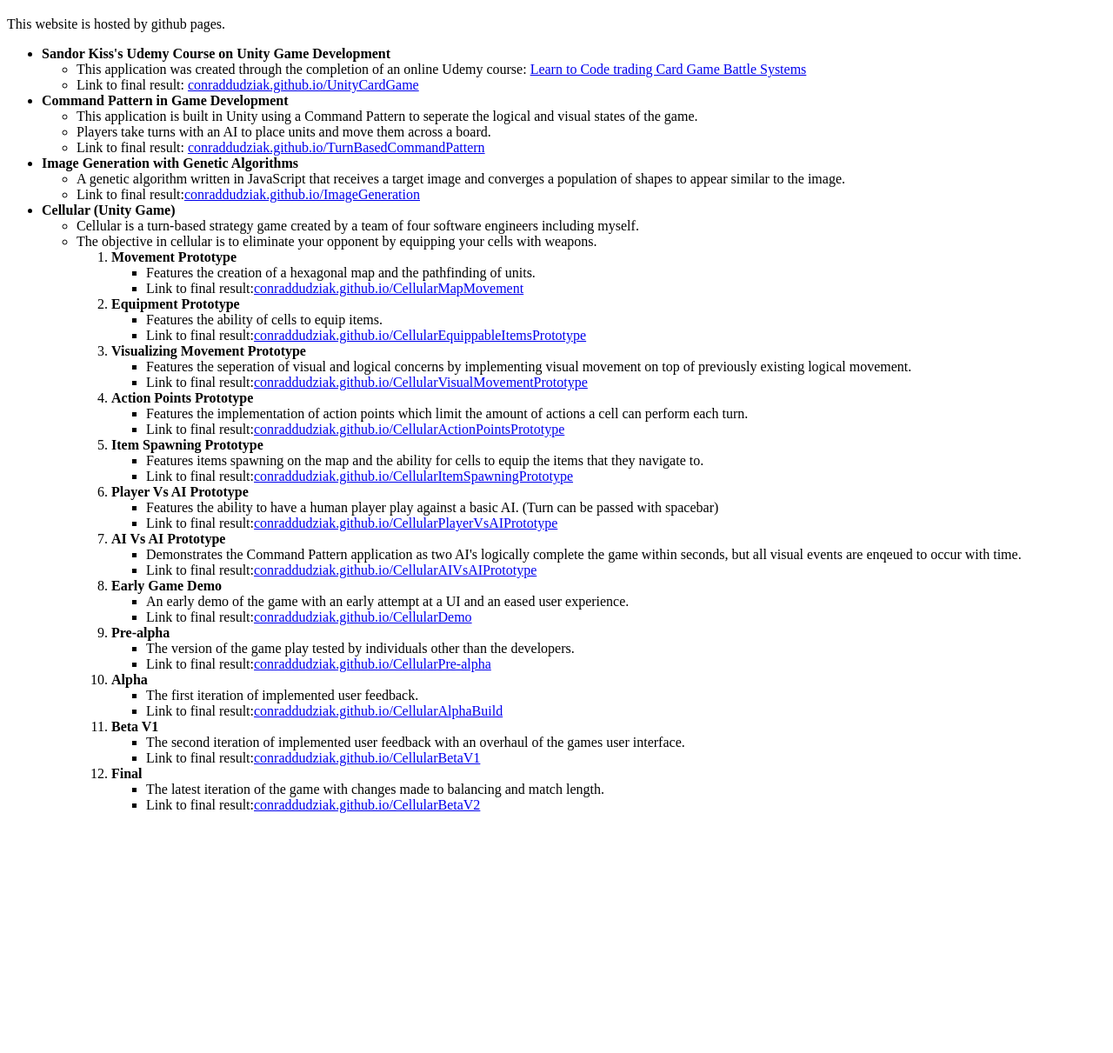
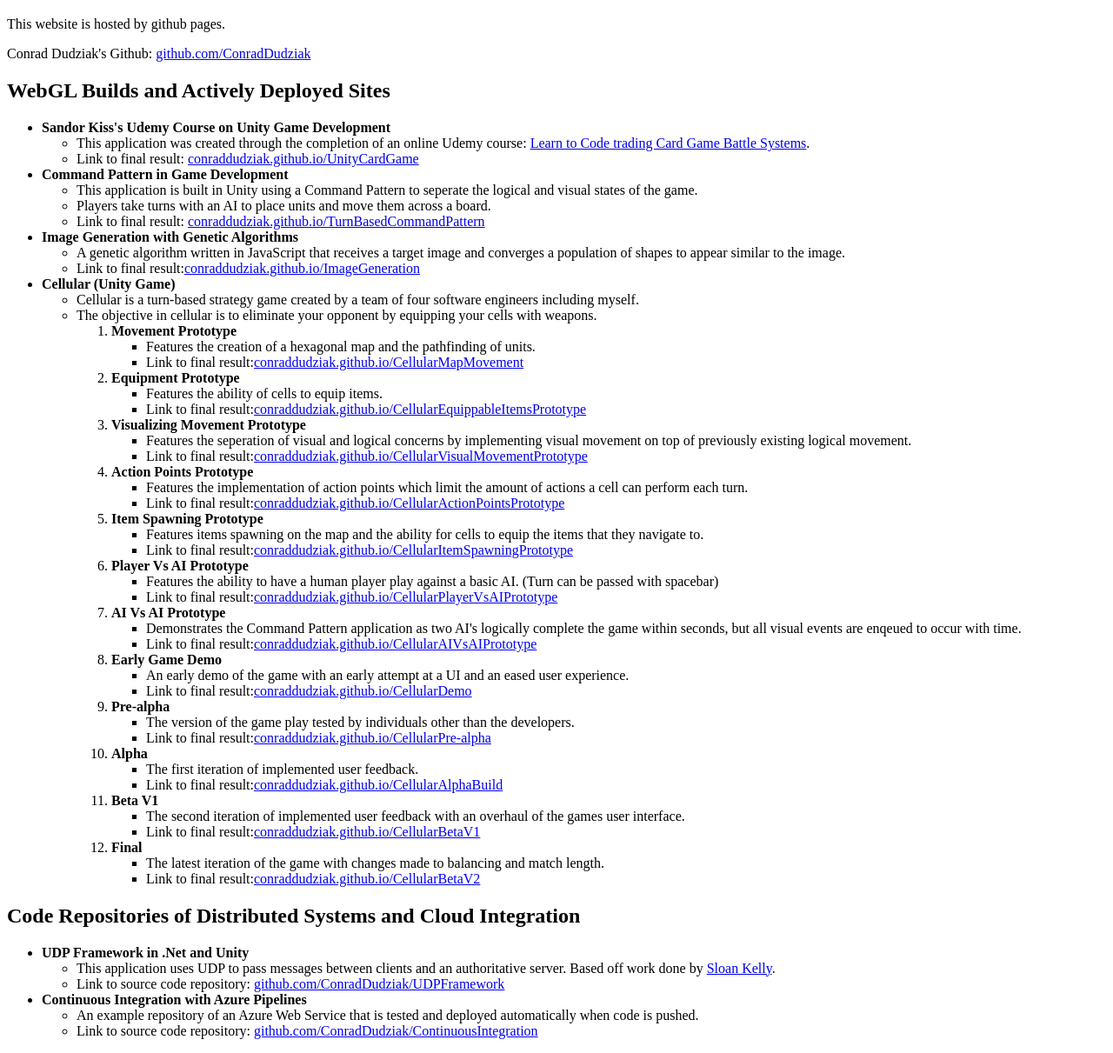
Before and after one commit to ConradDudziak/conraddu.github.io, a plain HTML site: page index.html in a window 1280 px wide. Shown: the part 61-1272 px from the top of the page at 87% size. Before the commit the page ends 1012 px from the top, so only its background shows below. Drawn offline with Linux system fonts and the light colour scheme.

Commit message:
Update index.html

```diff
--- a/index.html
+++ b/index.html
@@ -3,10 +3,12 @@
 	<body>
 		<h1>Conrad Dudziak's Github Pages</h1>
 		<p>This website is hosted by github pages.</p>
+		<p>Conrad Dudziak's Github: <a href="https://github.com/ConradDudziak">github.com/ConradDudziak</a></p>
+		<h2>WebGL Builds and Actively Deployed Sites</h2>
 		<ul>
 			<li><strong>Sandor Kiss's Udemy Course on Unity Game Development</strong></li>
 			<ul>
-				<li>This application was created through the completion of an online Udemy course: <a href="https://www.udemy.com/course/learn-to-code-trading-card-game-battle-system-with-unity-3d/">Learn to Code trading Card Game Battle Systems</a></li>
+				<li>This application was created through the completion of an online Udemy course: <a href="https://www.udemy.com/course/learn-to-code-trading-card-game-battle-system-with-unity-3d/">Learn to Code trading Card Game Battle Systems</a>.</li>
 				<li>Link to final result: <a href="https://conraddudziak.github.io/UnityCardGame/">conraddudziak.github.io/UnityCardGame</a></li>
 			</ul>
 			<li><strong>Command Pattern in Game Development</strong></li>
@@ -88,5 +90,18 @@
 				</ol>
 			</ul>
 		</ul>
+
+		<h2>Code Repositories of Distributed Systems and Cloud Integration</h2>
+		<ul>
+			<li><strong>UDP Framework in .Net and Unity</strong></li>
+			<ul>
+				<li>This application uses UDP to pass messages between clients and an authoritative server. Based off work done by <a href="https://www.youtube.com/channel/UC4LMPKWdhfFlJrJ1BHmRhMQ">Sloan Kelly</a>.</li>
+				<li>Link to source code repository: <a href="https://github.com/ConradDudziak/UDPFramework">github.com/ConradDudziak/UDPFramework</a></li>
+			</ul>
+			<li><strong>Continuous Integration with Azure Pipelines</strong></li>
+			<ul>
+				<li>An example repository of an Azure Web Service that is tested and deployed automatically when code is pushed.</li>
+				<li>Link to source code repository: <a href="https://github.com/ConradDudziak/ContinuousIntegration">github.com/ConradDudziak/ContinuousIntegration</a></li>
+			</ul>
 	</body>
 </html>
```
